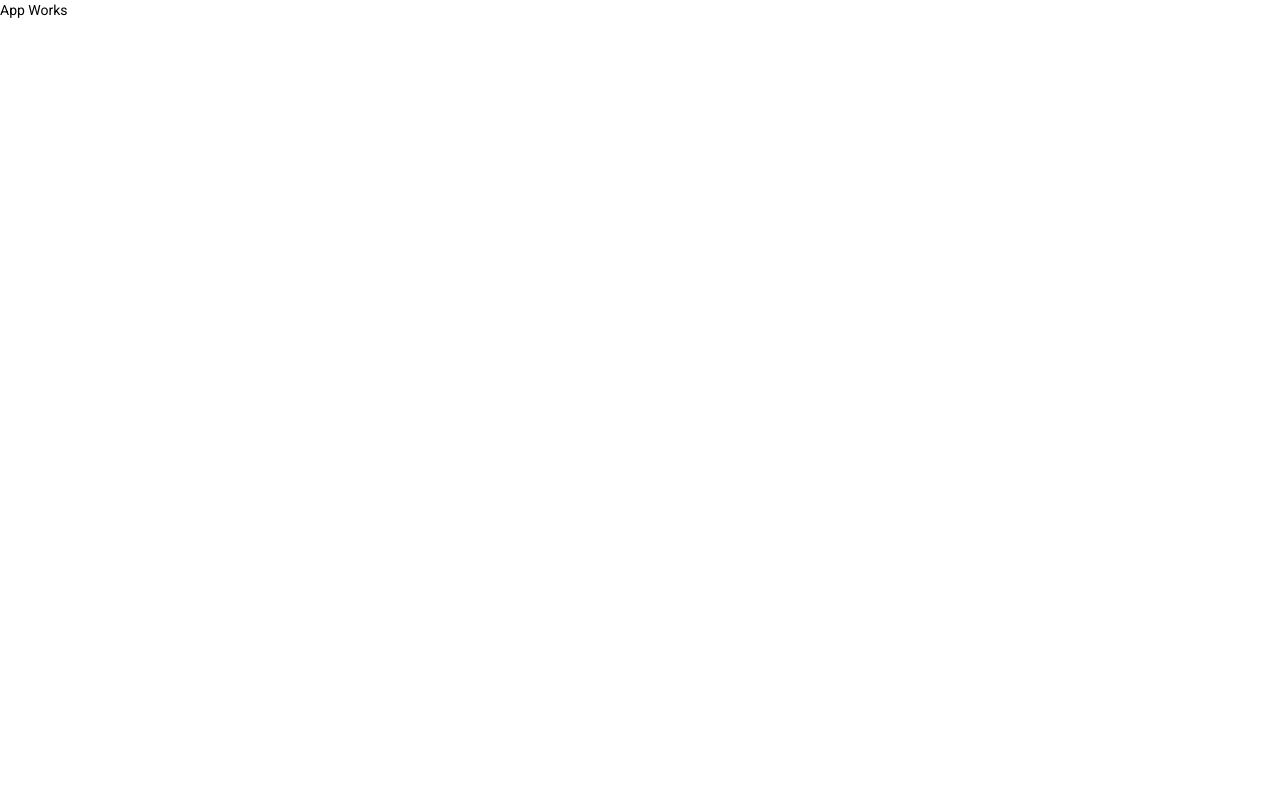
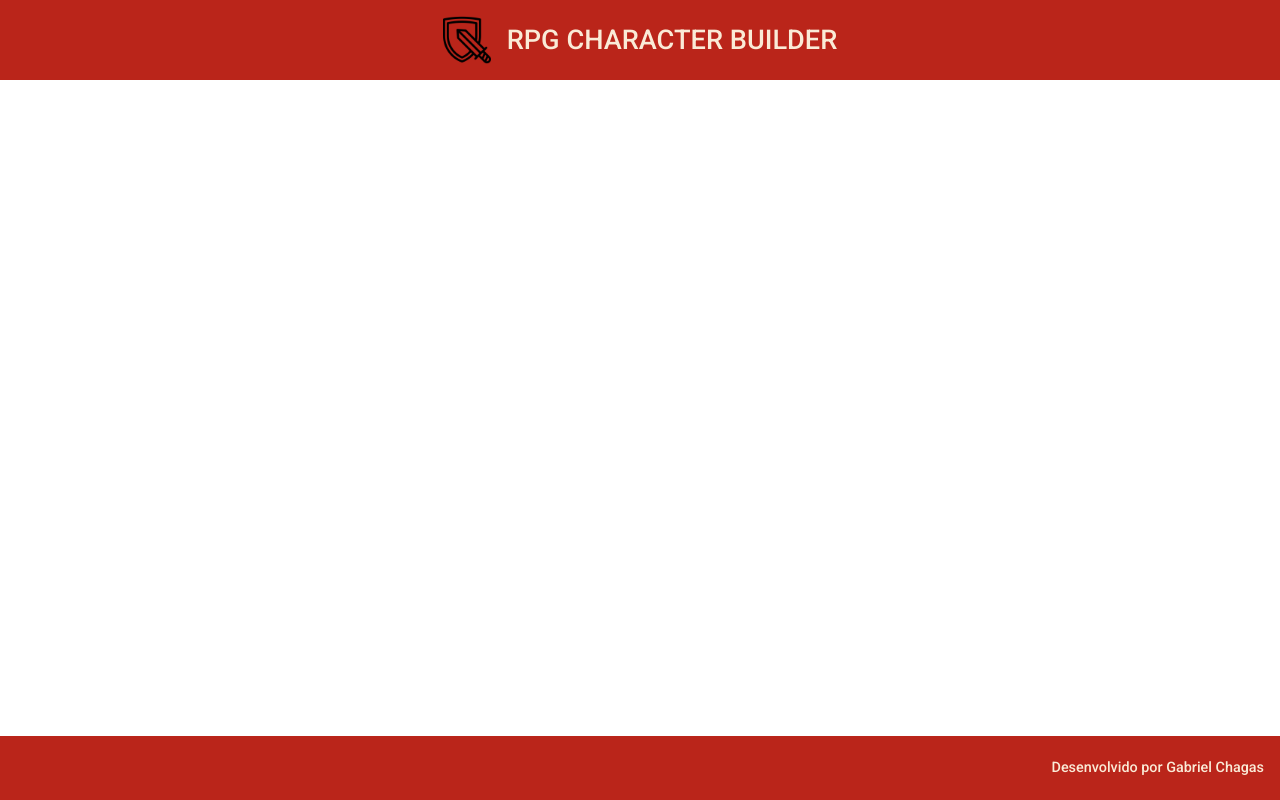
Before and after one commit to devChagas/rpg-char-builder-front, an Angular app: page / in a window 1280 px wide. Built offline with nearby package versions, Linux system fonts and the light colour scheme.

Commit message:
adicionando HEADER e FOOTER

```diff
--- a/src/app/app.component.html
+++ b/src/app/app.component.html
@@ -1 +1,2 @@
-<p>App Works</p>
+<app-header></app-header>
+<app-footer></app-footer>
--- /dev/null
+++ b/src/app/components/template/footer/footer.component.css
@@ -0,0 +1,8 @@
+.footer {
+    position: fixed;
+    bottom: 0;
+    background-color: #ba251a;
+    justify-content: flex-end;
+    color: antiquewhite;
+    font-size: 0.9rem;
+}
--- /dev/null
+++ b/src/app/components/template/footer/footer.component.html
@@ -0,0 +1,5 @@
+<mat-toolbar class="footer">
+    <span>
+        Desenvolvido por Gabriel Chagas
+    </span>
+</mat-toolbar>
--- /dev/null
+++ b/src/app/components/template/footer/footer.component.ts
@@ -0,0 +1,15 @@
+import { Component, OnInit } from '@angular/core';
+
+@Component({
+  selector: 'app-footer',
+  templateUrl: './footer.component.html',
+  styleUrls: ['./footer.component.css']
+})
+export class FooterComponent implements OnInit {
+
+  constructor() { }
+
+  ngOnInit(): void {
+  }
+
+}
--- /dev/null
+++ b/src/app/components/template/header/header.component.css
@@ -0,0 +1,20 @@
+.header {
+    background-color: #ba251a;
+    justify-content: center;
+    height: 10%;
+}
+
+img {
+    height: 3rem;
+}
+
+h1 {
+    color: antiquewhite;
+    font-size: 1.7rem;
+    padding-left: 1rem;
+}
+
+span {
+    display: flex;
+    align-items: center;
+}
--- /dev/null
+++ b/src/app/components/template/header/header.component.html
@@ -0,0 +1,8 @@
+<mat-toolbar class="header">
+    <span>
+        <img src="assets/img/icon.png" alt="">
+    </span>
+    <span>
+        <h1>RPG CHARACTER BUILDER</h1>
+    </span>
+</mat-toolbar>
--- /dev/null
+++ b/src/app/components/template/header/header.component.ts
@@ -0,0 +1,15 @@
+import { Component, OnInit } from '@angular/core';
+
+@Component({
+  selector: 'app-header',
+  templateUrl: './header.component.html',
+  styleUrls: ['./header.component.css']
+})
+export class HeaderComponent implements OnInit {
+
+  constructor() { }
+
+  ngOnInit(): void {
+  }
+
+}
```
Also changed, not shown: src/app/app.module.ts (+9 -2 lines), src/assets/img/icon.png (added), src/assets/img/icone.png (added).
